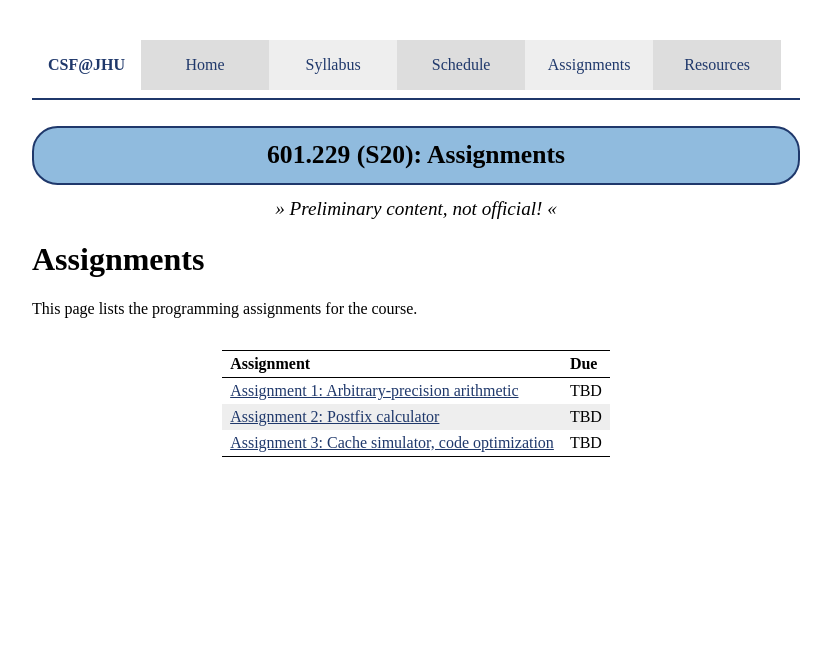
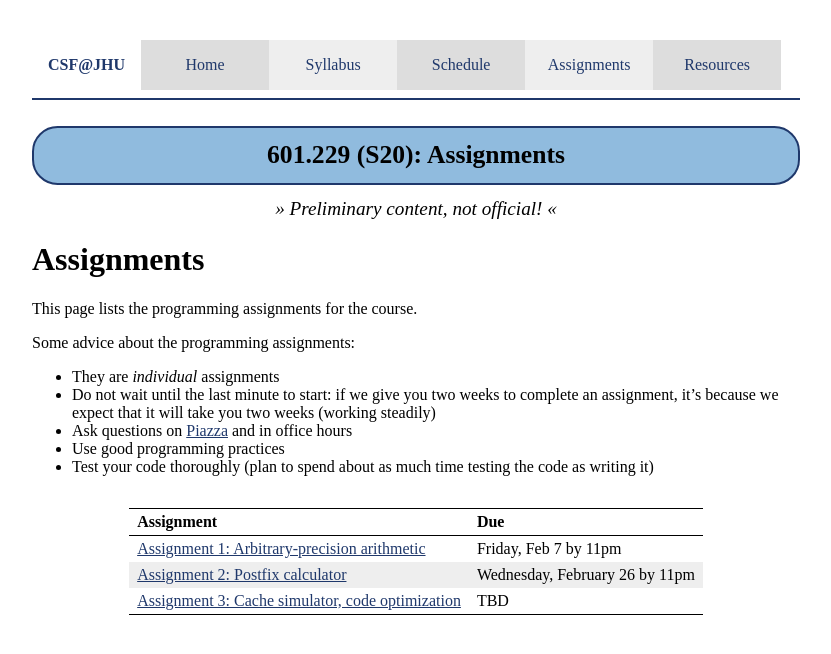
Before and after one commit to jhucsf/spring2020, a Jekyll site: the page built from assignments.md, in a window 1280 px wide. Shown: the top 654 px of the page, without its empty margins (224-1055 px from the left). Built offline with Jekyll 4.4.1, drawn with Linux system fonts in a browser that asks for light colours.

Commit message:
tentative due dates for assignments 1 and 2

```diff
--- a/assignments.md
+++ b/assignments.md
@@ -8,9 +8,16 @@ category: "assignments"
 
 This page lists the programming assignments for the course.
 
+Some advice about the programming assignments:
+
+* They are *individual* assignments
+* Do not wait until the last minute to start: if we give you two weeks to complete an assignment, it's because we expect that it will take you two weeks (working steadily)
+* Ask questions on [Piazza](https://piazza.com/jhu/spring2020/601229) and in office hours
+* Use good programming practices
+* Test your code thoroughly (plan to spend about as much time testing the code as writing it)
 
 Assignment | Due
 ---------- | ---
-[Assignment 1: Arbitrary-precision arithmetic](assign/assign01.html) | TBD
-[Assignment 2: Postfix calculator](assign/assign02.html) | TBD
+[Assignment 1: Arbitrary-precision arithmetic](assign/assign01.html) | Friday, Feb 7 by 11pm
+[Assignment 2: Postfix calculator](assign/assign02.html) | Wednesday, February 26 by 11pm
 [Assignment 3: Cache simulator, code optimization](assign/assign03.html) | TBD
```
